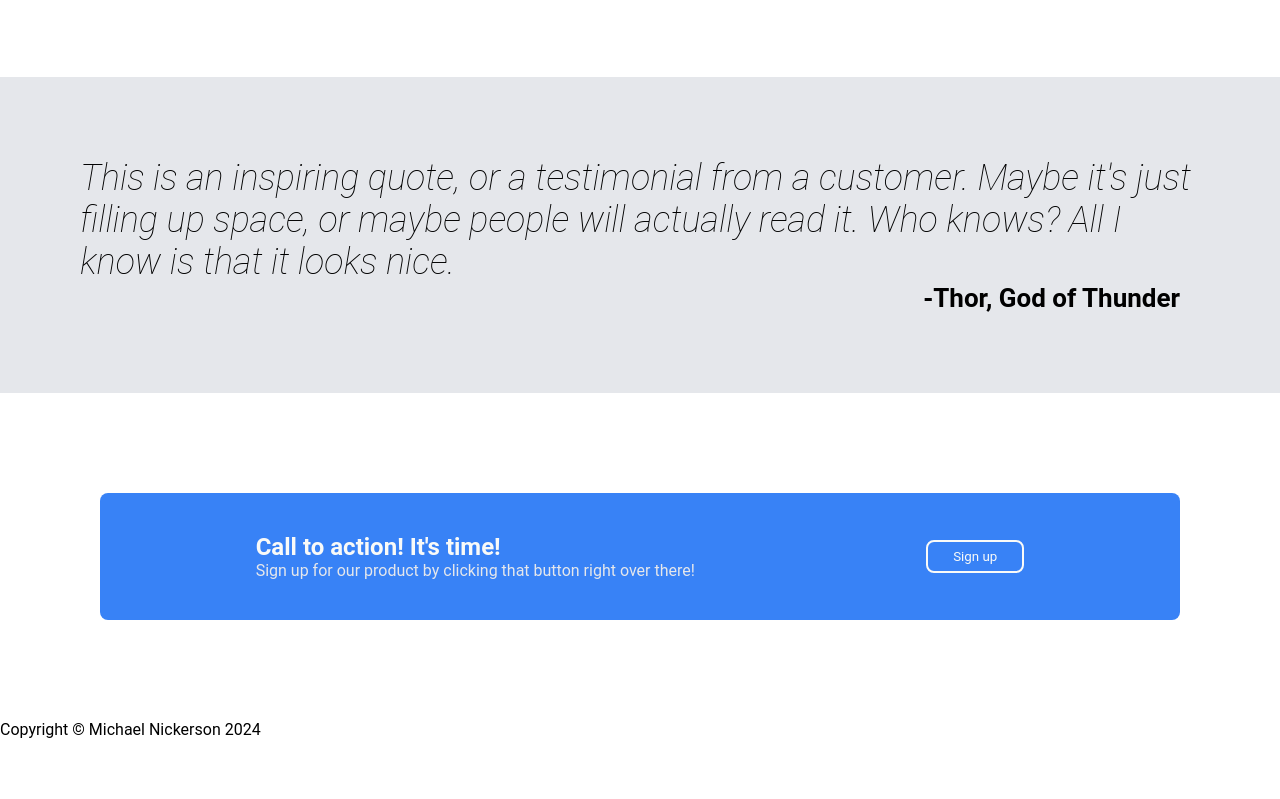
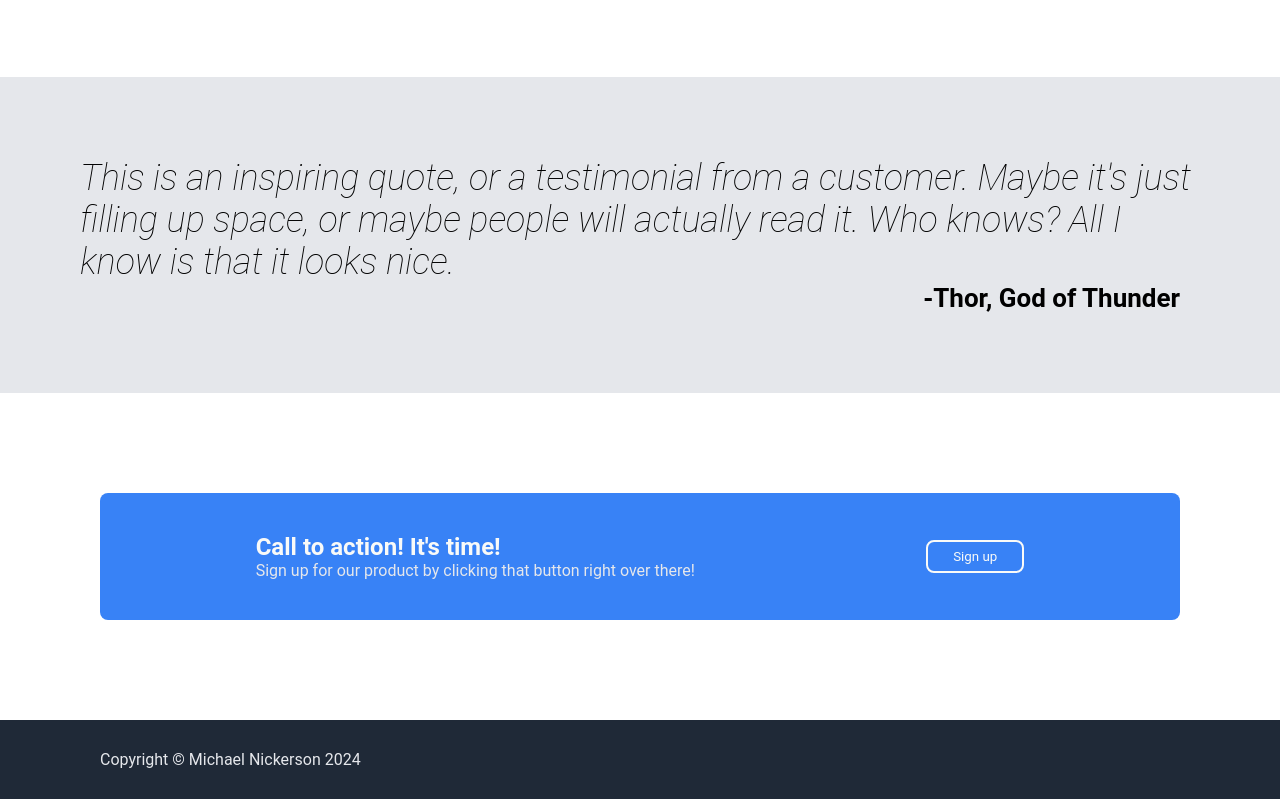
Before and after one commit to mnick02/Landing-Page, a plain HTML site: page index.html in a window 1280 px wide. Shown: the part 672-1471 px from the top of the page. Before the commit the page ends 1411 px from the top, so only its background shows below. Drawn offline with Linux system fonts and the light colour scheme.

Commit message:
Change padding of footer

```diff
--- a/style.css
+++ b/style.css
@@ -17,8 +17,12 @@ button,
     /*maybe change color?*/
 }
 
+.header,
+.footer {
+    background-color: #1f2937;
+}
+
 .header {
-    background-color: #1f2937;
     /*does this need height*/
 
     /*new; needed?*/
@@ -228,6 +232,12 @@ directly under the box*/
     align-items: center;
     justify-content: center;
 }
+
+.footer {
+    color: #E5E7EB;
+    padding: 30px 100px;
+}
+
 /*
 .new {
     border-color: #f9faf8;
```
